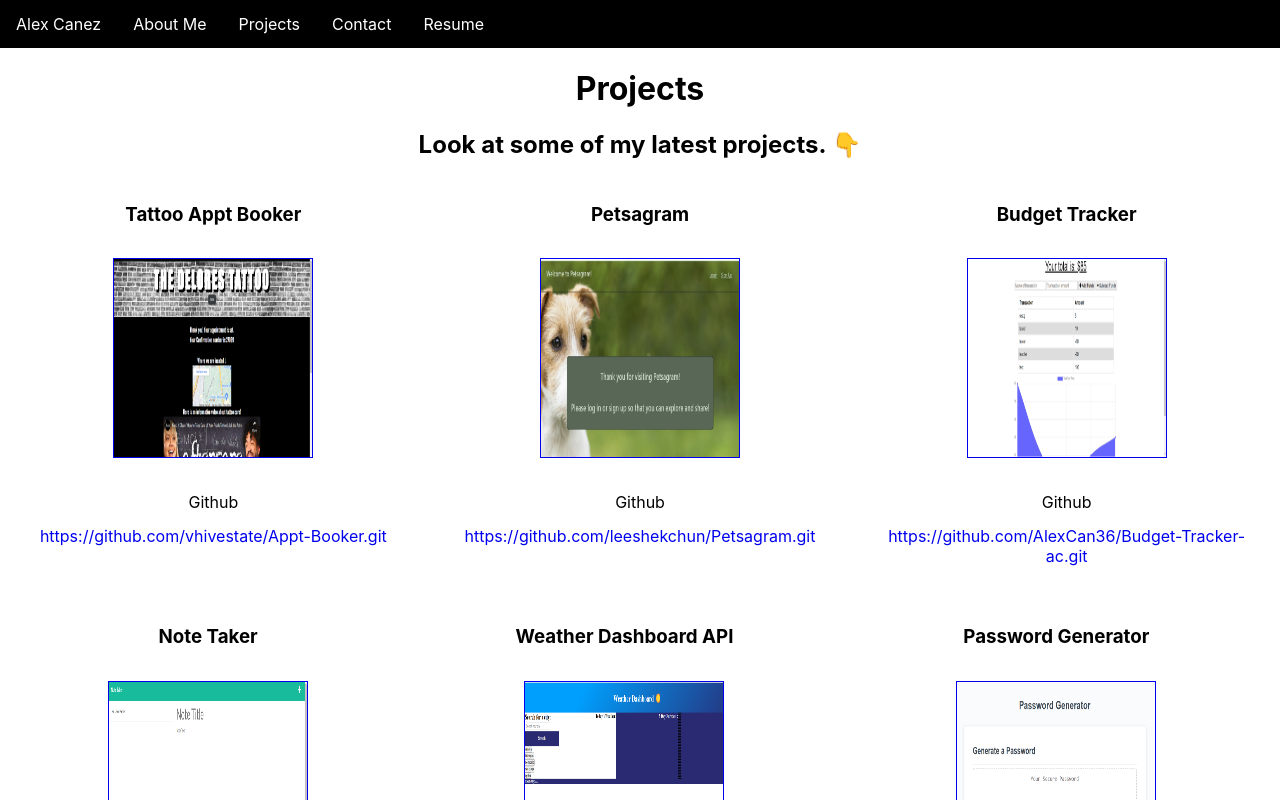
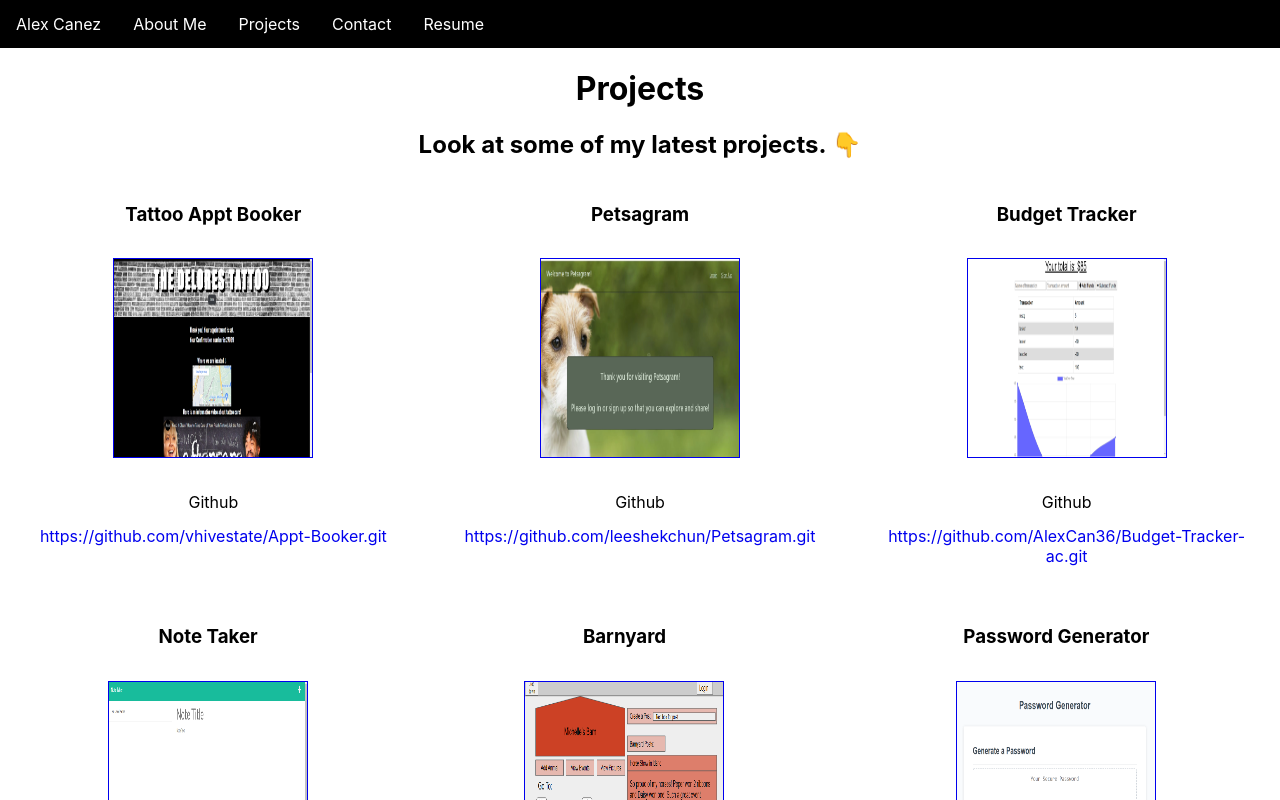
Before and after one commit to AlexCan36/react-portfolio-ac, a React (Create React App) app: page / in a window 1280 px wide. Both pictures are taken after a click on the item "Projects". Shown: the top 800 px of the page. Built offline with nearby package versions, Linux system fonts and the light colour scheme.

Commit message:
added barnyard

```diff
--- a/src/Components/Pages/Projects.js
+++ b/src/Components/Pages/Projects.js
@@ -4,7 +4,7 @@ import tattooImage from '../../assets/pics/tattooApp.png';
 import petsAGram from '../../assets/pics/petsAGram.png';
 import budgetTracker from '../../assets/pics/budgetTracker.png';
 import noteTaker from '../../assets/pics/noteTaker.png';
-import weatherDashboard from '../../assets/pics/weatherDashboard.png';
+import barnyard from '../../assets/pics/barnyard.png';
 import passwordGenerator from '../../assets/pics/passwordGenerator.png';
 
 function Projects() {
@@ -43,10 +43,10 @@ function Projects() {
                     </section>
                 </div>
                 <div class="column">
-                    <h3>Weather Dashboard API</h3>
-                    <a href="https://alexcan36.github.io/Weather-Dashboard/"> <img border="1" alt="WeatherDashboard" src={weatherDashboard} width="200" height="200"></img></a>
+                    <h3>Barnyard</h3>
+                    <a href="https://barnyardproject.herokuapp.com/"><img border="1" alt="barnyard" src={barnyard} width="200" height="200"></img></a>
                     <section>
-                        <p>Github<a target='_blank' href='https://github.com/AlexCan36/Weather-Dashboard.git'>https://github.com/AlexCan36/Weather-Dashboard.git</a></p>
+                        <p>Github<a target='_blank' href='https://github.com/MirMello/barnyard.git'>https://github.com/MirMello/barnyard.git</a></p>
                     </section>
                 </div>
                 <div class="column">
```
Also changed, not shown: src/assets/pics/barnyard.png (added).
